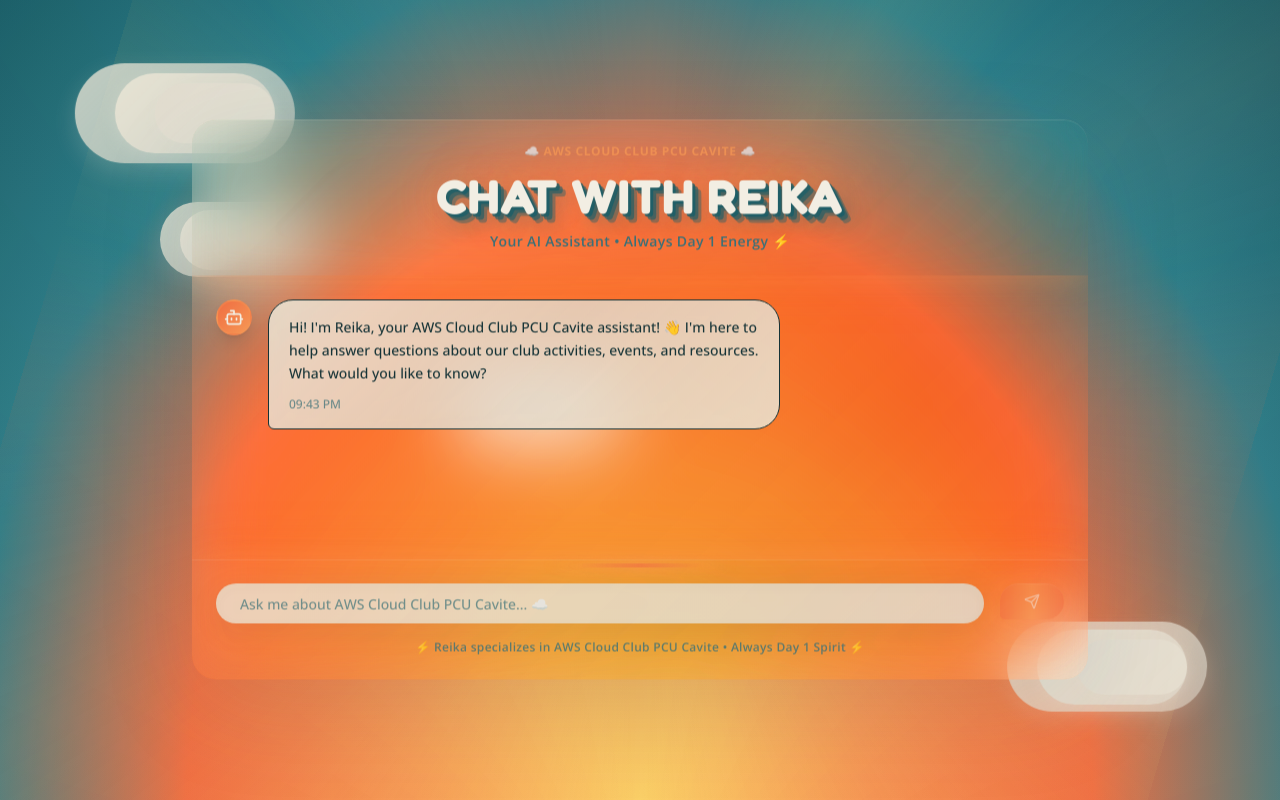
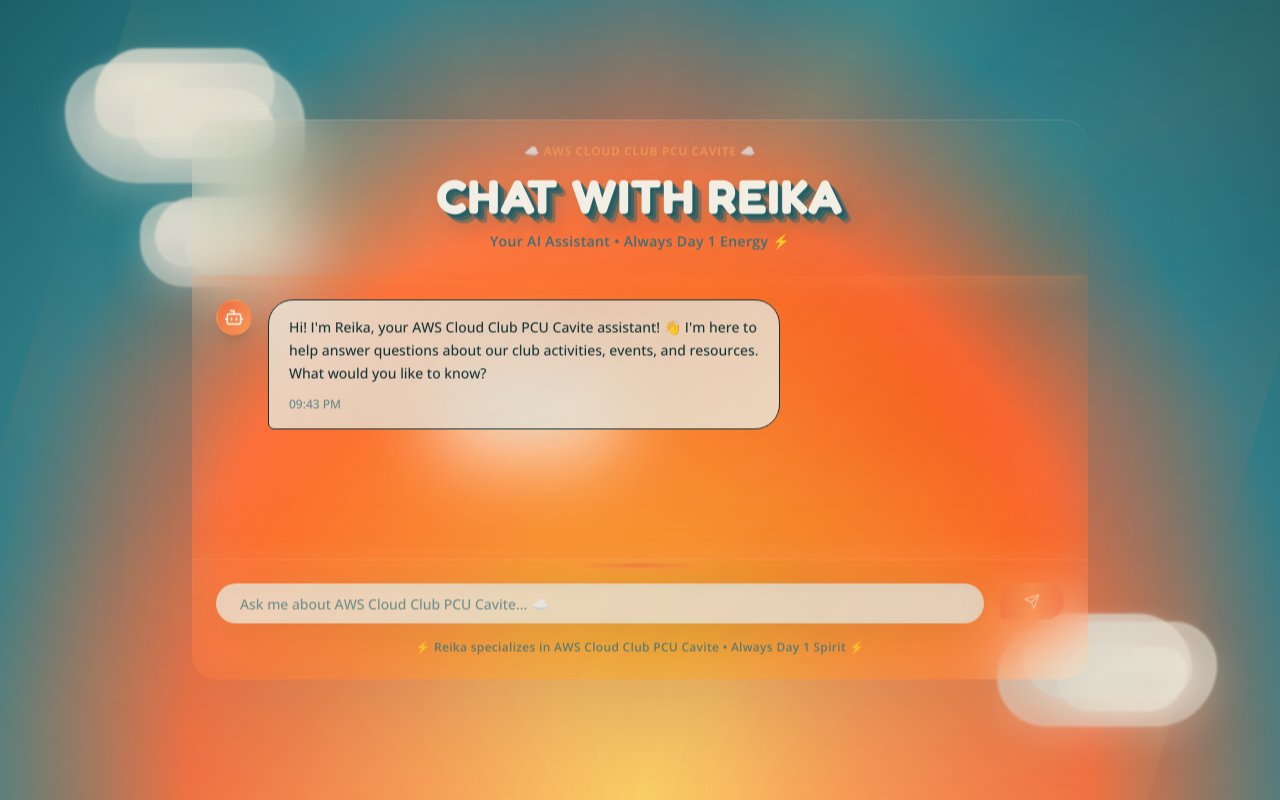
Before and after one commit to c1lc1l/reika-ask-cloud, a React (Vite) app: page / in a window 1280 px wide. Built offline with nearby package versions, Linux system fonts and the light colour scheme.

Commit message:
Refine cloud shapes
Update cloud styling to be more fluffy and natural, resembling actual cloud shapes.

```diff
--- a/src/index.css
+++ b/src/index.css
@@ -212,7 +212,7 @@ All colors MUST be HSL.
     animation: rotate-sunbeams 120s linear infinite;
   }
 
-  /* Enhanced Floating Clouds - Natural and Clean */
+  /* Enhanced Floating Clouds - Fluffy and Natural */
   .floating-clouds {
     position: fixed;
     inset: 0;
@@ -222,128 +222,149 @@ All colors MUST be HSL.
 
   .cloud {
     position: absolute;
-    background: linear-gradient(135deg,
-      hsl(var(--cloud-cream) / 0.8) 0%,
-      hsl(var(--cloud-beige) / 0.6) 100%);
-    border-radius: 100px;
-    filter: blur(0.5px);
-    box-shadow: 0 8px 24px hsl(var(--cloud-cream) / 0.2);
+    background: radial-gradient(ellipse at center,
+      hsl(var(--cloud-cream) / 0.85) 0%,
+      hsl(var(--cloud-beige) / 0.7) 60%,
+      hsl(var(--cloud-cream) / 0.4) 100%);
+    border-radius: 60px 80px 70px 90px;
+    filter: blur(0.8px);
+    box-shadow:
+      0 12px 35px hsl(var(--cloud-cream) / 0.25),
+      inset 0 3px 12px hsl(var(--cloud-cream) / 0.3);
   }
 
-  /* Create natural cloud shapes with pseudo-elements */
+  /* Create fluffy cloud shapes with multiple pseudo-elements */
   .cloud::before {
     content: '';
     position: absolute;
-    background: linear-gradient(135deg,
+    background: radial-gradient(ellipse at 30% 40%,
       hsl(var(--cloud-cream) / 0.9) 0%,
-      hsl(var(--cloud-beige) / 0.7) 100%);
-    border-radius: 100px;
-    box-shadow: 0 4px 16px hsl(var(--cloud-cream) / 0.25);
+      hsl(var(--cloud-beige) / 0.75) 50%,
+      hsl(var(--cloud-cream) / 0.5) 100%);
+    border-radius: 80px 60px 90px 70px;
+    box-shadow:
+      0 8px 25px hsl(var(--cloud-cream) / 0.3),
+      inset 0 2px 8px hsl(var(--cloud-beige) / 0.2);
   }
 
   .cloud::after {
     content: '';
     position: absolute;
-    background: linear-gradient(135deg,
+    background: radial-gradient(ellipse at 70% 60%,
       hsl(var(--cloud-beige) / 0.8) 0%,
-      hsl(var(--cloud-cream) / 0.6) 100%);
-    border-radius: 100px;
-    box-shadow: 0 3px 12px hsl(var(--cloud-beige) / 0.2);
+      hsl(var(--cloud-cream) / 0.65) 40%,
+      hsl(var(--cloud-beige) / 0.4) 100%);
+    border-radius: 50px 90px 60px 80px;
+    box-shadow:
+      0 6px 20px hsl(var(--cloud-beige) / 0.25),
+      inset 0 1px 6px hsl(var(--cloud-cream) / 0.3);
   }
 
-  /* Cloud 1 - Top left, partially visible */
+  /* Cloud 1 - Top left, fluffy cumulus */
   .cloud-1 {
-    width: 220px;
-    height: 100px;
+    width: 240px;
+    height: 120px;
     top: 8%;
-    left: -80px;
+    left: -90px;
     animation: float-cloud-1 35s infinite linear;
+    border-radius: 80px 100px 60px 120px;
   }
 
   .cloud-1::before {
-    width: 160px;
-    height: 80px;
-    top: 10px;
-    left: 40px;
+    width: 180px;
+    height: 90px;
+    top: -15px;
+    left: 30px;
+    border-radius: 90px 70px 100px 60px;
   }
 
   .cloud-1::after {
+    width: 140px;
+    height: 70px;
+    top: 25px;
+    left: 70px;
+    border-radius: 60px 110px 70px 80px;
+  }
+
+  /* Cloud 2 - Middle right, billowy formation */
+  .cloud-2 {
+    width: 200px;
+    height: 100px;
+    top: 45%;
+    left: -220px;
+    animation: float-cloud-2 40s infinite linear;
+    animation-delay: -15s;
+    border-radius: 70px 90px 110px 60px;
+  }
+
+  .cloud-2::before {
+    width: 160px;
+    height: 80px;
+    top: -10px;
+    left: 15px;
+    border-radius: 100px 60px 80px 90px;
+  }
+
+  .cloud-2::after {
     width: 120px;
     height: 60px;
     top: 20px;
-    left: 80px;
+    left: 50px;
+    border-radius: 50px 100px 60px 70px;
   }
 
-  /* Cloud 2 - Middle right, floating freely */
-  .cloud-2 {
-    width: 180px;
-    height: 85px;
-    top: 45%;
-    left: -200px;
-    animation: float-cloud-2 40s infinite linear;
-    animation-delay: -15s;
-  }
-
-  .cloud-2::before {
-    width: 140px;
-    height: 70px;
-    top: 8px;
-    left: 20px;
-  }
-
-  .cloud-2::after {
-    width: 100px;
-    height: 50px;
-    top: 15px;
-    left: 60px;
-  }
-
-  /* Cloud 3 - Bottom, partially visible */
+  /* Cloud 3 - Bottom, puffy stratus */
   .cloud-3 {
-    width: 200px;
-    height: 90px;
+    width: 220px;
+    height: 105px;
     top: 78%;
-    left: -90px;
+    left: -100px;
     animation: float-cloud-3 38s infinite linear;
     animation-delay: -25s;
+    border-radius: 90px 70px 100px 80px;
   }
 
   .cloud-3::before {
-    width: 150px;
-    height: 75px;
-    top: 8px;
-    left: 30px;
+    width: 170px;
+    height: 85px;
+    top: -8px;
+    left: 25px;
+    border-radius: 80px 110px 60px 90px;
   }
 
   .cloud-3::after {
-    width: 110px;
-    height: 55px;
-    top: 18px;
-    left: 70px;
+    width: 130px;
+    height: 65px;
+    top: 25px;
+    left: 60px;
+    border-radius: 70px 60px 100px 80px;
   }
 
-  /* Cloud 4 - Top center, floating freely */
+  /* Cloud 4 - Top center, wispy cumulus */
   .cloud-4 {
-    width: 160px;
-    height: 75px;
+    width: 180px;
+    height: 85px;
     top: 25%;
-    left: -180px;
+    left: -200px;
     animation: float-cloud-4 42s infinite linear;
     animation-delay: -8s;
+    border-radius: 60px 100px 70px 90px;
   }
 
   .cloud-4::before {
-    width: 120px;
-    height: 60px;
-    top: 8px;
-    left: 20px;
+    width: 140px;
+    height: 70px;
+    top: -5px;
+    left: 15px;
+    border-radius: 90px 60px 100px 70px;
   }
 
   .cloud-4::after {
-    width: 90px;
-    height: 45px;
-    top: 15px;
-    left: 50px;
+    width: 100px;
+    height: 50px;
+    top: 20px;
+    left: 45px;
+    border-radius: 50px 90px 60px 80px;
   }
 
   #root {
```
